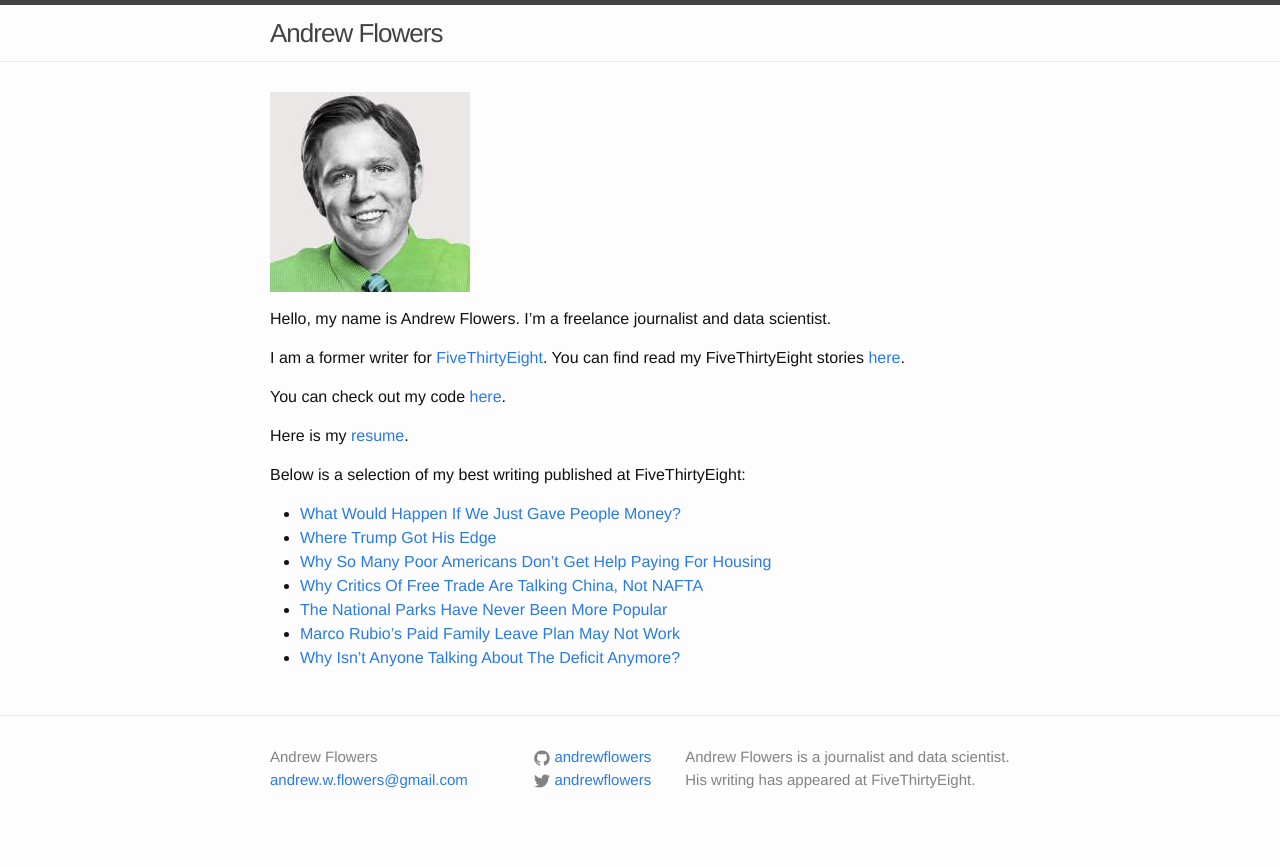
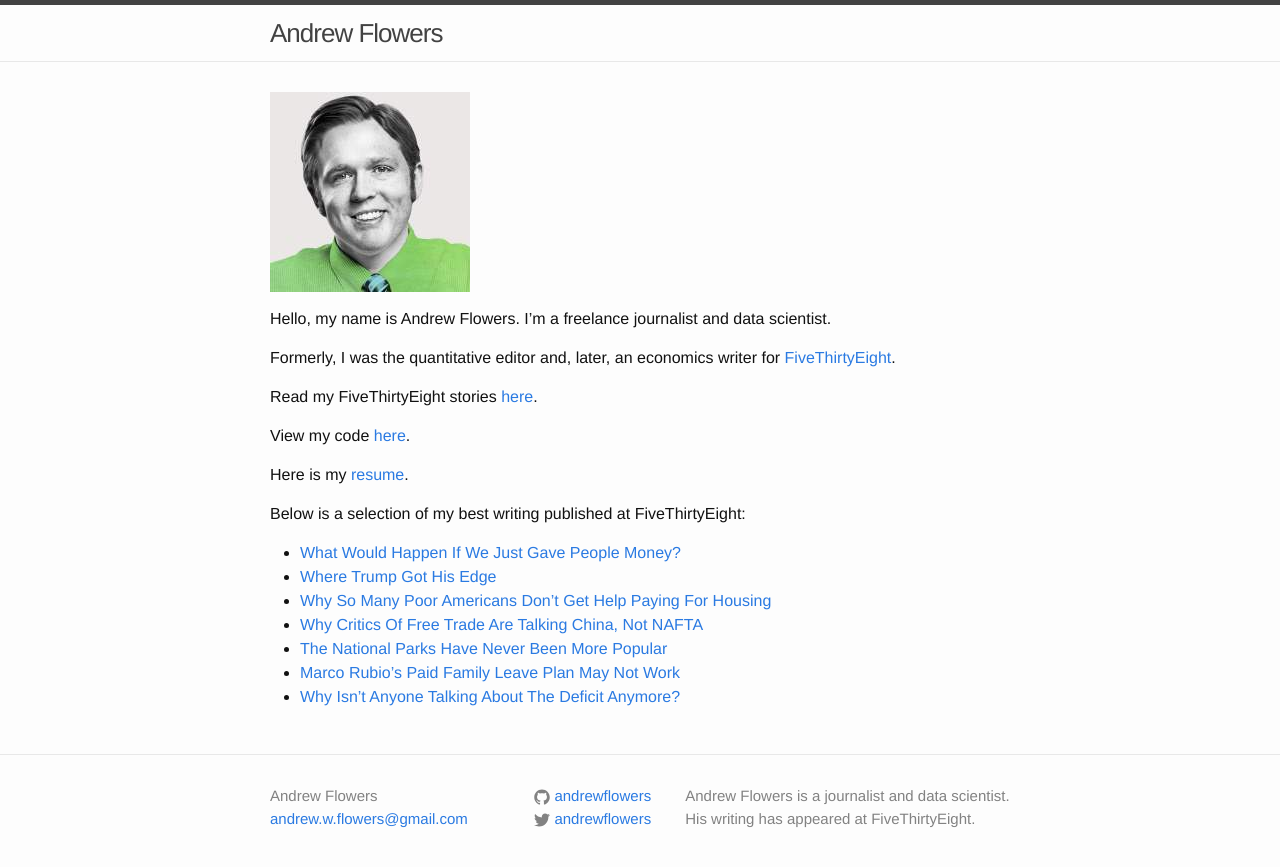
Before and after one commit to andrewflowers/andrewflowers.github.io, a Jekyll site: the page built from index.md, in a window 1280 px wide. Shown: the top 867 px of the page. Built offline with Jekyll 4.4.1, drawn with Linux system fonts in a browser that asks for light colours.

Commit message:
fix typos in index.md

```diff
--- a/index.md
+++ b/index.md
@@ -6,9 +6,11 @@ layout: default
 
 Hello, my name is Andrew Flowers. I'm a freelance journalist and data scientist.
 
-I am a former writer for [FiveThirtyEight](http://fivethirtyeight.com). You can find read my FiveThirtyEight stories [here](http://fivethirtyeight.com/contributors/andrew-flowers/).
+Formerly, I was the quantitative editor and, later, an economics writer for [FiveThirtyEight](http://fivethirtyeight.com).
 
-You can check out my code [here](http://github.com/andrewflowers).
+Read my FiveThirtyEight stories [here](http://fivethirtyeight.com/contributors/andrew-flowers/).
+
+View my code [here](http://github.com/andrewflowers).
 
 Here is my [resume](/assets/Andrew_Flowers_Resume.pdf).
 
```
